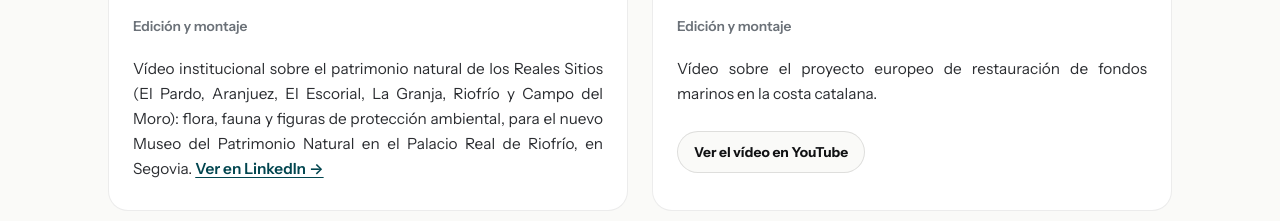
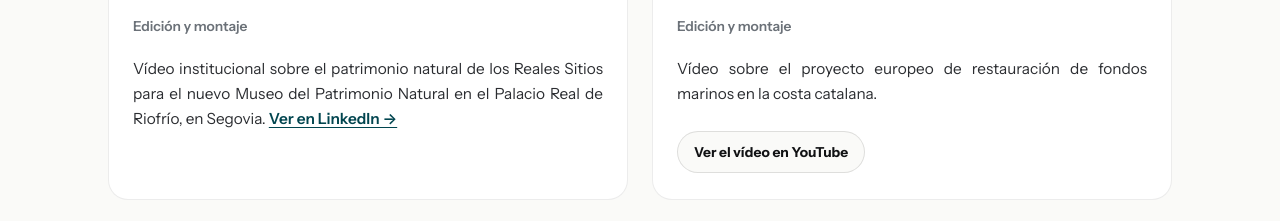
Before and after one commit to Nesi15/portfolio-ines-valdivia, a plain HTML site: page proyectos.html in a window 1280 px wide. Shown: the part 4652-4873 px from the top of the page. Drawn offline with Linux system fonts and the light colour scheme.

Commit message:
Acorta la descripción de Patrimonio Nacional
Co-Authored-By: Claude Opus 5.5 <noreply@anthropic.com>
Claude-Session: https://claude.ai/code/session_01N3sVdfGUPyRFCsaZX9NPxA

```diff
--- a/proyectos.html
+++ b/proyectos.html
@@ -233,7 +233,7 @@
         <span class="chip">Oníricom · 2026</span>
         <h3>Patrimonio Nacional</h3>
         <p class="role">Edición y montaje</p>
-        <p>Vídeo institucional sobre el patrimonio natural de los Reales Sitios (El Pardo, Aranjuez, El Escorial, La Granja, Riofrío y Campo del Moro): flora, fauna y figuras de protección ambiental, para el nuevo Museo del Patrimonio Natural en el Palacio Real de Riofrío, en Segovia. <a class="ext-link" href="https://lnkd.in/p/eRwn-ER4" target="_blank" rel="noopener">Ver en LinkedIn →</a></p>
+        <p>Vídeo institucional sobre el patrimonio natural de los Reales Sitios para el nuevo Museo del Patrimonio Natural en el Palacio Real de Riofrío, en Segovia. <a class="ext-link" href="https://lnkd.in/p/eRwn-ER4" target="_blank" rel="noopener">Ver en LinkedIn →</a></p>
       </div>
 
       <div class="card has-corner-logo">
```
Also changed, not shown: en/proyectos.html (+1 -1 lines).
